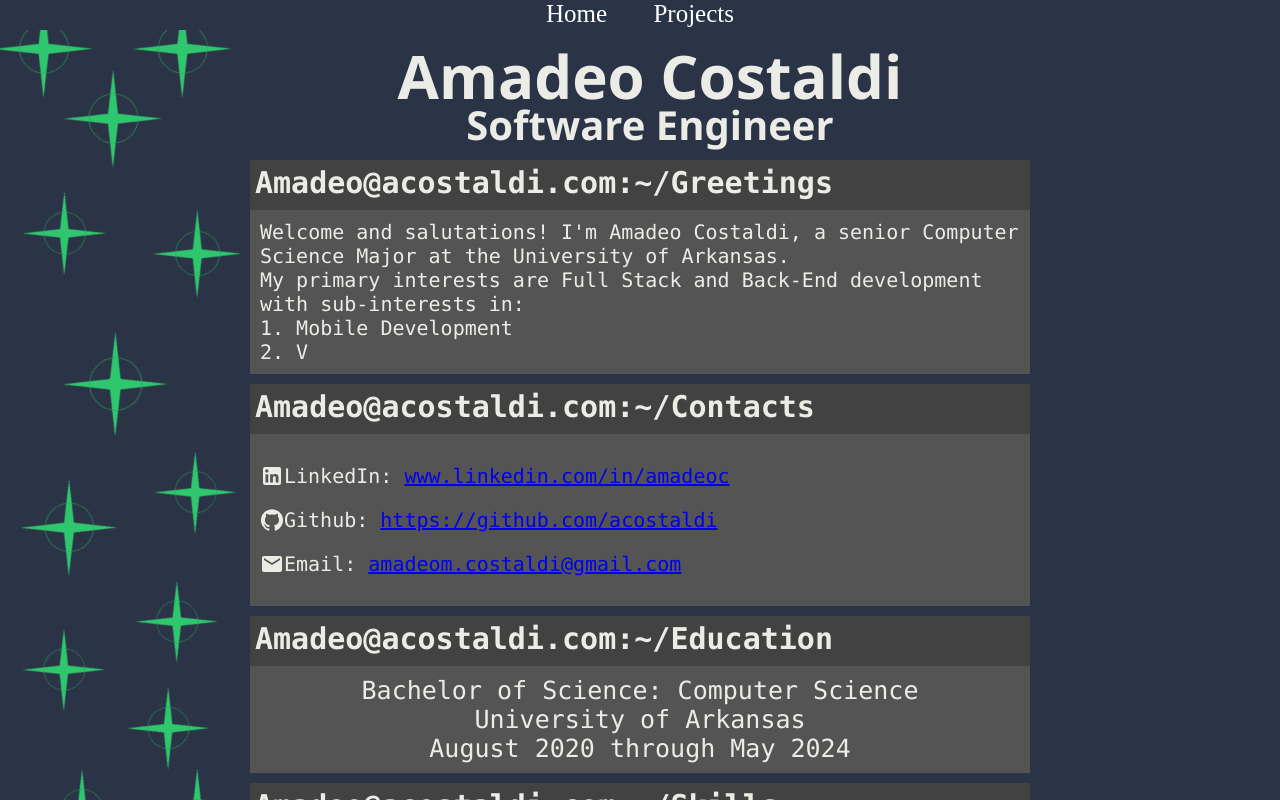
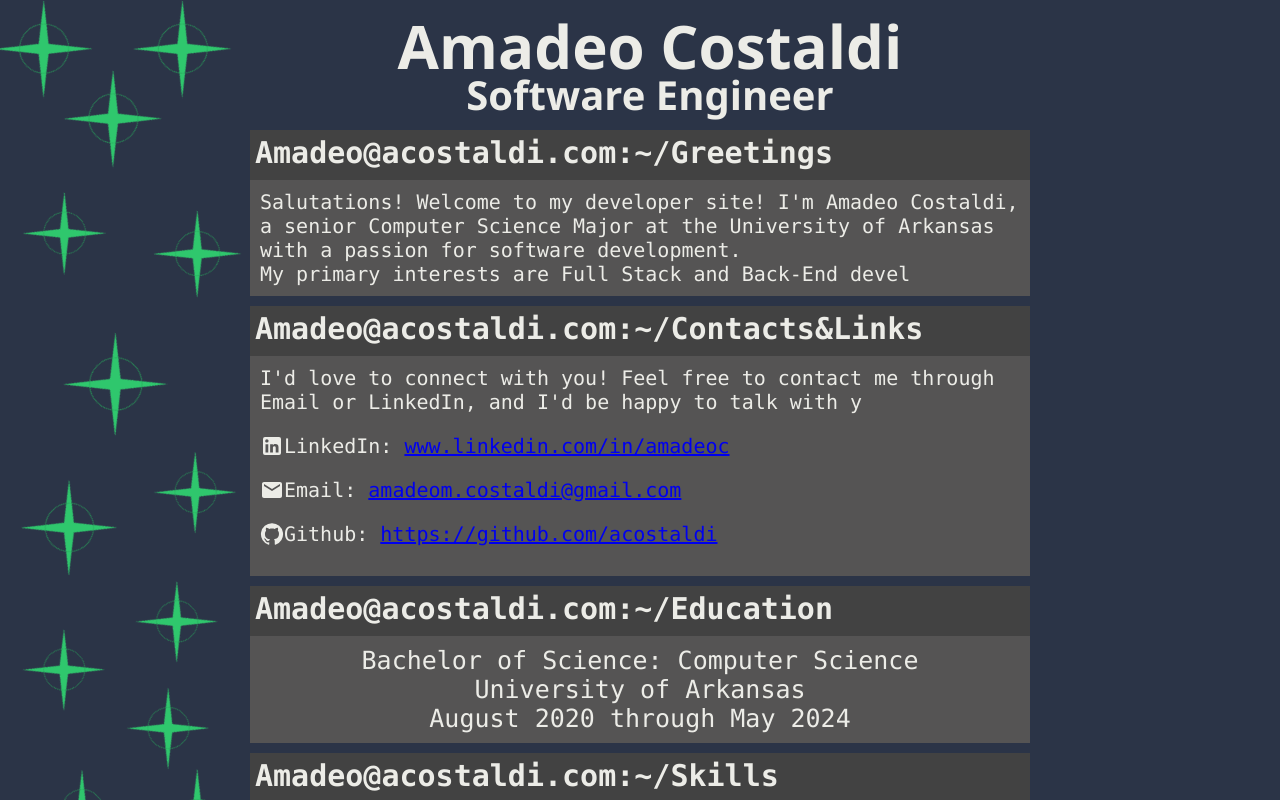
Before and after one commit to acostaldi/PortfolioWebsite, a React (Create React App) app: page / in a window 1280 px wide. Shown: the top 800 px of the page. Built offline with nearby package versions, Linux system fonts and the light colour scheme.

Commit message:
third round of modifaction

```diff
--- a/public/index.html
+++ b/public/index.html
@@ -24,7 +24,7 @@
       work correctly both with client-side routing and a non-root public URL.
       Learn how to configure a non-root public URL by running `npm run build`.
     -->
-    <title>React App</title>
+    <title>Amadeo Costaldi Developer Site</title>
   </head>
   <body>
     <noscript>You need to enable JavaScript to run this app.</noscript>
--- a/src/App.js
+++ b/src/App.js
@@ -10,7 +10,7 @@ function App() {
   return (
     <div className="App" style={{ backgroundImage: `url('/background2.png')`}}>
       <Router>
-      <Navbar />
+      {/* <Navbar /> */}
         <Routes>
           <Route path="/" element={<Home />} />
           <Route path="/projects" element={<Projects />} />
--- a/src/pages/Home.js
+++ b/src/pages/Home.js
@@ -8,7 +8,7 @@ import EmailIcon from '@mui/icons-material/Email';
 
 
 function Home() {
-  const intro = useTypingEffect(` Welcome and salutations! I'm Amadeo Costaldi, a senior Computer Science Major at the University of Arkansas.
+  const intro = useTypingEffect(` Salutations! Welcome to my developer site! I'm Amadeo Costaldi, a senior Computer Science Major at the University of Arkansas with a passion for software development.
   My primary interests are Full Stack and Back-End development with sub-interests in: \n1. Mobile Development \n2. Videogame Development\n3. Artificial Intelligence
   4. Cybersecurity`, 25);
   const edu_intro = useTypingEffect('Bachelor of Science: Computer Science\n University of Arkansas\n August 2020 through May 2024', 50)
@@ -34,6 +34,7 @@ const contentBack = useTypingEffect(`
 
   const contentSpecial = useTypingEffect(`Software Development Management - Possesses experience leading teams of software engineers,
   organizing workflows, delegating responsibility, and faciliating cooperation between different teams\nSoftware Engineering Practices - Familiar with Agile methodologies and Paired Programming enviroments\n`, 50)
+  const contact = useTypingEffect(`I'd love to connect with you! Feel free to contact me through Email or LinkedIn, and I'd be happy to talk with you and/or provide my resume. You are also more then welcome to view my work on Github.`, 50);
   return (
     <div className="home">
       <div className="about">
@@ -44,11 +45,12 @@ const contentBack = useTypingEffect(`
       <div className = "typing-container">
       {intro}
       </div>
-       <div><h3>Amadeo@acostaldi.com:~/Contacts </h3></div>
+       <div><h3>Amadeo@acostaldi.com:~/Contacts&Links </h3></div>
        <div className = "typing-container">
+       {contact}
         <p><LinkedInIcon style ={{verticalAlign: "bottom" }}/>LinkedIn: <a href="https://www.linkedin.com/in/amadeoc" target="_blank" rel="noopener noreferrer">www.linkedin.com/in/amadeoc</a> </p>
+        <p><EmailIcon style ={{verticalAlign: "bottom" }}/>Email: <a href="mailto:amadeom.costaldi@gmail.com" target="_blank" rel="noopener noreferrer">amadeom.costaldi@gmail.com</a> </p>
         <p><GitHubIcon style ={{verticalAlign: "bottom" }}/>Github: <a href="https://github.com/acostaldi" target="_blank" rel="noopener noreferrer">https://github.com/acostaldi</a> </p>
-        <p><EmailIcon style ={{verticalAlign: "bottom" }}/>Email: <a href="mailto:amadeom.costaldi@gmail.com" target="_blank" rel="noopener noreferrer">amadeom.costaldi@gmail.com</a> </p>
        </div>
        <div><h3>Amadeo@acostaldi.com:~/Education</h3></div>
        <div className = "title-type">
```
Also changed, not shown: 1 other file (tests, documents, lock files or other folders).
